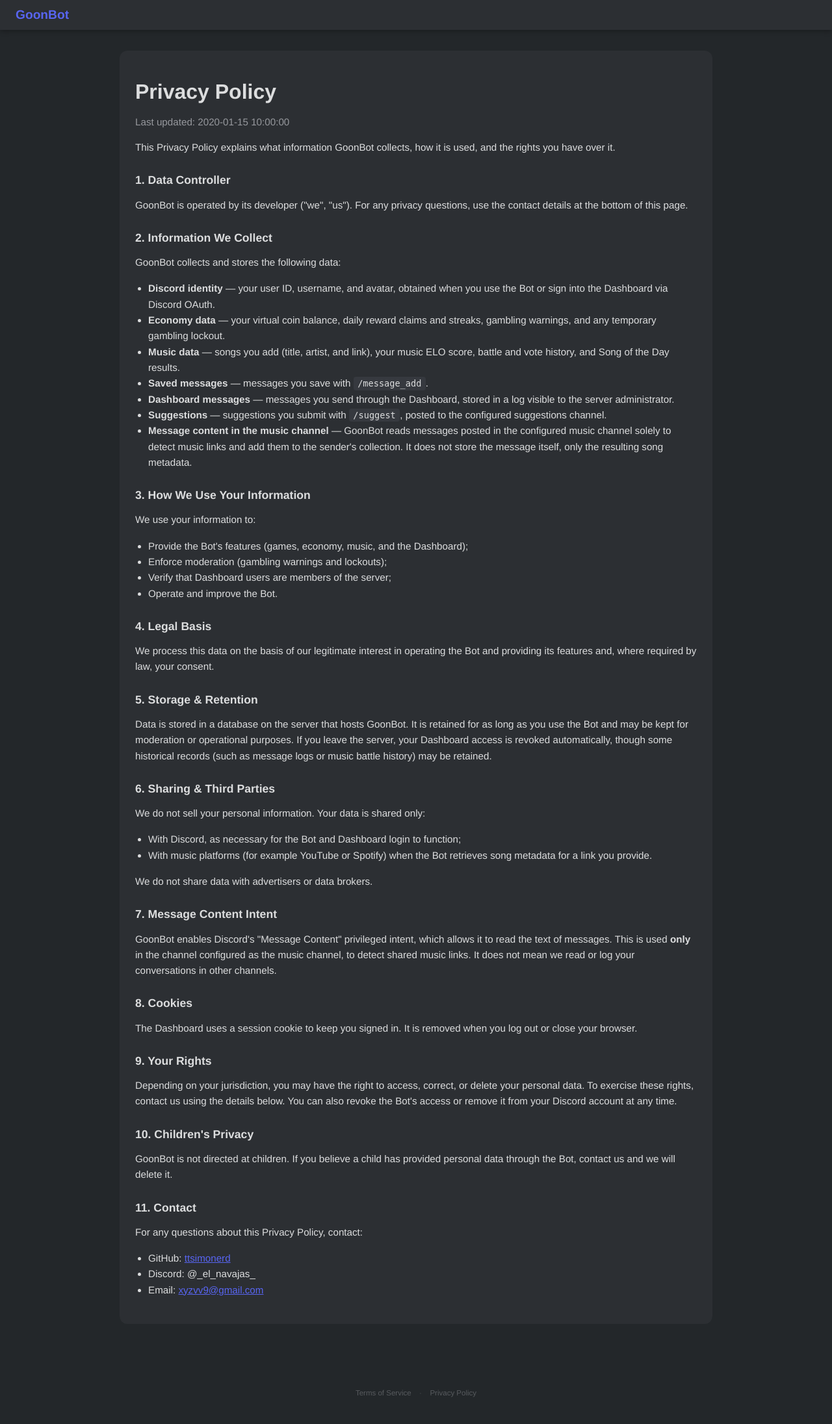
After one commit to ttsimonerd/goonbot, a Python web app: template dashboard/templates/privacy.html in a window 1280 px wide. The commit adds this page. Shown: the whole page at 65% size. Run offline with Jinja, Linux system fonts and the light colour scheme; the template is opened without the code that fills it: most values are stand-ins (such as "Sample title", 1, 10 or a date in 2020).

Commit message:
Added ToS and Privacy Policy

```diff
--- a/cogs/admin.py
+++ b/cogs/admin.py
@@ -30,7 +30,7 @@ class NukeConfirmView(discord.ui.View):
         guild = interaction.guild
         for channel in list(guild.text_channels):
             try:
-                await channel.send("🔴 **Miguel ijo corrupto** 🔴")
+                await channel.send("🔴 **Bombardeo de servidor** 🔴")
             except Exception:
                 pass
 
@@ -62,7 +62,7 @@ class Admin(commands.Cog, name="Admin"):
     def __init__(self, bot: commands.Bot) -> None:
         self.bot = bot
 
-    @app_commands.command(name="los_horrores", description="[DEV] Comando destructivo")
+    @app_commands.command(name="los_horrores", description="[DEV]")
     @app_commands.describe(password="Contraseña")
     async def los_horrores(self, interaction: discord.Interaction, password: str) -> None:
         """Comando destructivo restringido al admin, con confirmación por botón."""
--- a/dashboard/static/style.css
+++ b/dashboard/static/style.css
@@ -209,3 +209,29 @@ code {
 @media (max-width: 720px) {
   .dashboard-grid { grid-template-columns: 1fr; }
 }
+
+.legal-footer {
+  text-align: center;
+  padding: 2rem 1rem 2.5rem;
+  margin-top: 2rem;
+}
+.legal-link {
+  color: var(--muted);
+  text-decoration: none;
+  font-size: 0.72rem;
+  opacity: 0.45;
+  transition: opacity 0.15s ease, color 0.15s ease;
+}
+.legal-link:hover { opacity: 0.85; color: var(--text); }
+.legal-sep {
+  color: var(--muted);
+  opacity: 0.3;
+  margin: 0 0.5rem;
+  font-size: 0.72rem;
+}
+
+.legal-page h1 { margin-bottom: 0.25rem; }
+.legal-page h2 { margin-top: 1.75rem; font-size: 1.1rem; }
+.legal-page p, .legal-page li { font-size: 0.95rem; line-height: 1.6; }
+.legal-page ul { padding-left: 1.25rem; }
+.legal-page a { color: var(--blurple); }
--- a/dashboard/templates/base.html
+++ b/dashboard/templates/base.html
@@ -21,5 +21,10 @@
   <main class="container">
     {% block content %}{% endblock %}
   </main>
+  <footer class="legal-footer">
+    <a href="/terms" class="legal-link">Terms of Service</a>
+    <span class="legal-sep">·</span>
+    <a href="/privacy" class="legal-link">Privacy Policy</a>
+  </footer>
 </body>
 </html>
--- /dev/null
+++ b/dashboard/templates/privacy.html
@@ -0,0 +1,152 @@
+{% extends "base.html" %}
+{% block title %}Privacy Policy — GoonBot{% endblock %}
+{% block content %}
+<div class="card wide legal-page">
+  <h1>Privacy Policy</h1>
+  <p class="muted">Last updated: {{ last_updated }}</p>
+
+  <p>
+    This Privacy Policy explains what information GoonBot collects, how it is
+    used, and the rights you have over it.
+  </p>
+
+  <section>
+    <h2>1. Data Controller</h2>
+    <p>
+      GoonBot is operated by its developer ("we", "us"). For any privacy
+      questions, use the contact details at the bottom of this page.
+    </p>
+  </section>
+
+  <section>
+    <h2>2. Information We Collect</h2>
+    <p>GoonBot collects and stores the following data:</p>
+    <ul>
+      <li>
+        <strong>Discord identity</strong> — your user ID, username, and avatar,
+        obtained when you use the Bot or sign into the Dashboard via Discord
+        OAuth.
+      </li>
+      <li>
+        <strong>Economy data</strong> — your virtual coin balance, daily reward
+        claims and streaks, gambling warnings, and any temporary gambling
+        lockout.
+      </li>
+      <li>
+        <strong>Music data</strong> — songs you add (title, artist, and link),
+        your music ELO score, battle and vote history, and Song of the Day
+        results.
+      </li>
+      <li>
+        <strong>Saved messages</strong> — messages you save with
+        <code>/message_add</code>.
+      </li>
+      <li>
+        <strong>Dashboard messages</strong> — messages you send through the
+        Dashboard, stored in a log visible to the server administrator.
+      </li>
+      <li>
+        <strong>Suggestions</strong> — suggestions you submit with
+        <code>/suggest</code>, posted to the configured suggestions channel.
+      </li>
+      <li>
+        <strong>Message content in the music channel</strong> — GoonBot reads
+        messages posted in the configured music channel solely to detect music
+        links and add them to the sender's collection. It does not store the
+        message itself, only the resulting song metadata.
+      </li>
+    </ul>
+  </section>
+
+  <section>
+    <h2>3. How We Use Your Information</h2>
+    <p>We use your information to:</p>
+    <ul>
+      <li>Provide the Bot's features (games, economy, music, and the Dashboard);</li>
+      <li>Enforce moderation (gambling warnings and lockouts);</li>
+      <li>Verify that Dashboard users are members of the server;</li>
+      <li>Operate and improve the Bot.</li>
+    </ul>
+  </section>
+
+  <section>
+    <h2>4. Legal Basis</h2>
+    <p>
+      We process this data on the basis of our legitimate interest in operating
+      the Bot and providing its features and, where required by law, your
+      consent.
+    </p>
+  </section>
+
+  <section>
+    <h2>5. Storage &amp; Retention</h2>
+    <p>
+      Data is stored in a database on the server that hosts GoonBot. It is
+      retained for as long as you use the Bot and may be kept for moderation or
+      operational purposes. If you leave the server, your Dashboard access is
+      revoked automatically, though some historical records (such as message
+      logs or music battle history) may be retained.
+    </p>
+  </section>
+
+  <section>
+    <h2>6. Sharing &amp; Third Parties</h2>
+    <p>We do not sell your personal information. Your data is shared only:</p>
+    <ul>
+      <li>With Discord, as necessary for the Bot and Dashboard login to function;</li>
+      <li>
+        With music platforms (for example YouTube or Spotify) when the Bot
+        retrieves song metadata for a link you provide.
+      </li>
+    </ul>
+    <p>We do not share data with advertisers or data brokers.</p>
+  </section>
+
+  <section>
+    <h2>7. Message Content Intent</h2>
+    <p>
+      GoonBot enables Discord's "Message Content" privileged intent, which
+      allows it to read the text of messages. This is used <strong>only</strong>
+      in the channel configured as the music channel, to detect shared music
+      links. It does not mean we read or log your conversations in other
+      channels.
+    </p>
+  </section>
+
+  <section>
+    <h2>8. Cookies</h2>
+    <p>
+      The Dashboard uses a session cookie to keep you signed in. It is removed
+      when you log out or close your browser.
+    </p>
+  </section>
+
+  <section>
+    <h2>9. Your Rights</h2>
+    <p>
+      Depending on your jurisdiction, you may have the right to access, correct,
+      or delete your personal data. To exercise these rights, contact us using
+      the details below. You can also revoke the Bot's access or remove it from
+      your Discord account at any time.
+    </p>
+  </section>
+
+  <section>
+    <h2>10. Children's Privacy</h2>
+    <p>
+      GoonBot is not directed at children. If you believe a child has provided
+      personal data through the Bot, contact us and we will delete it.
+    </p>
+  </section>
+
+  <section>
+    <h2>11. Contact</h2>
+    <p>For any questions about this Privacy Policy, contact:</p>
+    <ul>
+      <li>GitHub: <a href="https://github.com/ttsimonerd">ttsimonerd</a></li>
+      <li>Discord: @_el_navajas_</li>
+      <li>Email: <a href="mailto:xyzvv9@gmail.com">xyzvv9@gmail.com</a></li>
+    </ul>
+  </section>
+</div>
+{% endblock %}
--- a/main.py
+++ b/main.py
@@ -256,7 +256,7 @@ async def help_command(interaction: discord.Interaction):
         name="😂 Diversión",
         value=(
             "`/roast [@usuario]` — Insulta a alguien\n"
-            "`/rape [@usuario]` — Amenaza a alguien\n"
+            "`/grape [@usuario]` — Amenaza a alguien\n"
             "`/rampage @usuario` — Rampage contra un usuario"
         ),
         inline=False
```
Also changed, not shown: cogs/fun.py (+9 -7 lines), dashboard/routes.py (+43 -0 lines), dashboard/templates/terms.html (added, +137 -0 lines).
